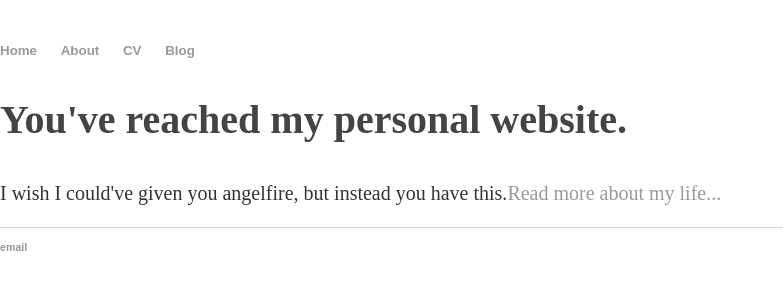
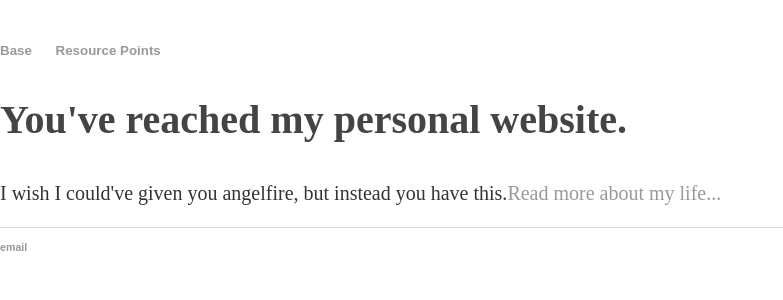
Before and after one commit to ray-dorai/ray-dorai.github.io, a Jekyll site: the page built from index.html, in a window 1280 px wide. Shown: the top 300 px of the page, without its empty margins (0-783 px from the left). Built offline with Jekyll 4.4.1, drawn with Linux system fonts in a browser that asks for light colours.

Commit message:
Update default.html

```diff
--- a/_layouts/default.html
+++ b/_layouts/default.html
@@ -9,10 +9,8 @@
 	<body>
 		<nav>
     		<ul>
-        		<li><a href="/">Home</a></li>
-	        	<li><a href="/about">About</a></li>
-        		<li><a href="/cv">CV</a></li>
-        		<li><a href="/blog">Blog</a></li>
+        		<li><a href="/">Base</a></li>
+        		<li><a href="/rp">Resource Points</a></li>
     		</ul>
 		</nav>
 		<div class="container">
```
